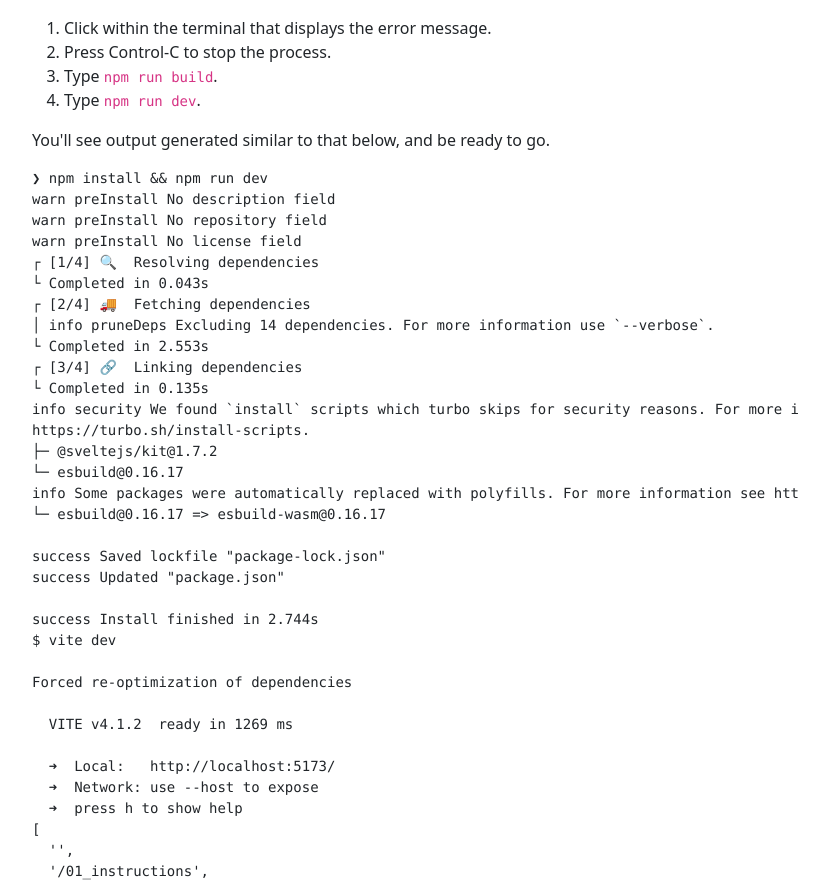
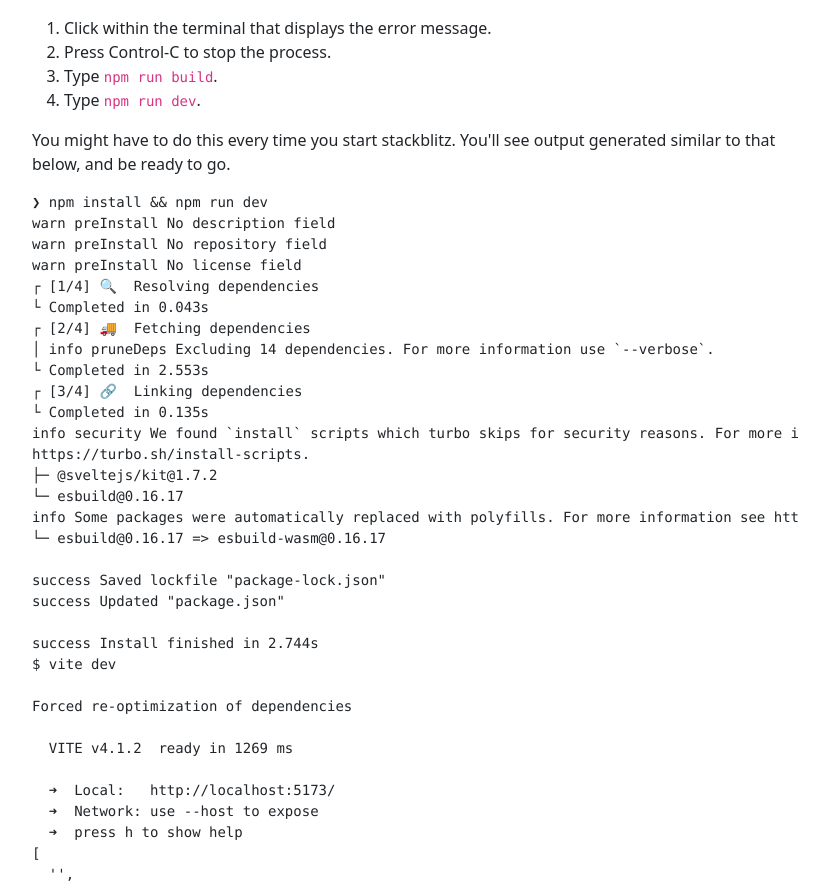
Before and after one commit to vda-lab/datavis-technologies-handson, a SvelteKit app: page /01_instructions in a window 1280 px wide. Shown: the part 1148-2032 px from the top of the page, without its empty margins (224-1051 px from the left). Built offline with nearby package versions, Linux system fonts and the light colour scheme; what highlightjs-svelte would draw is missing.

Commit message:
Updated issue with stackblitz

```diff
--- a/src/routes/01_instructions/+page.svelte
+++ b/src/routes/01_instructions/+page.svelte
@@ -92,7 +92,8 @@
 </ol>
 
 <p>
-  You'll see output generated similar to that below, and be ready to go.
+  You might have to do this every time you start stackblitz. You'll see output generated
+  similar to that below, and be ready to go.
 </p>
 
 <pre>❯ npm install && npm run dev
```
